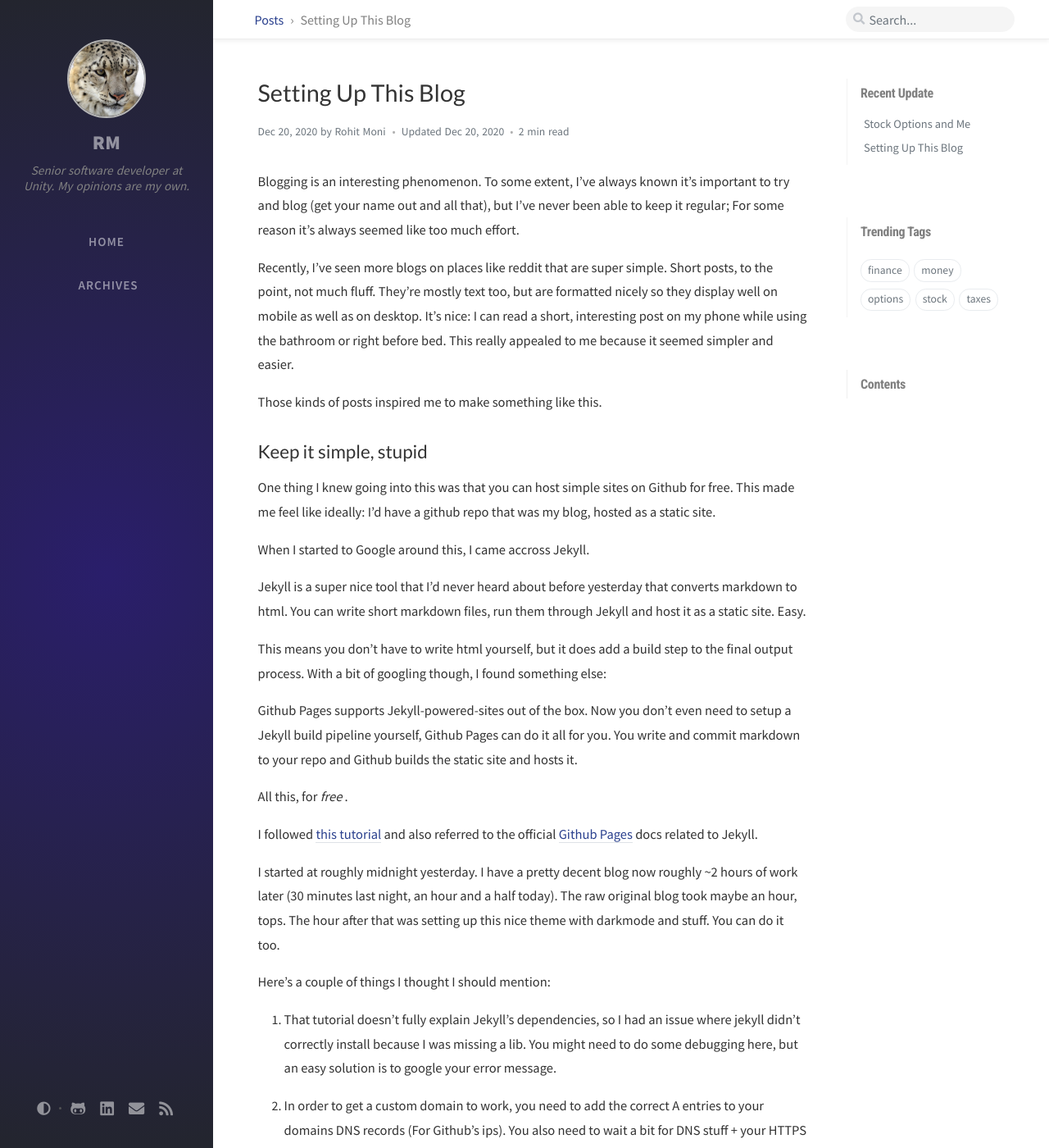
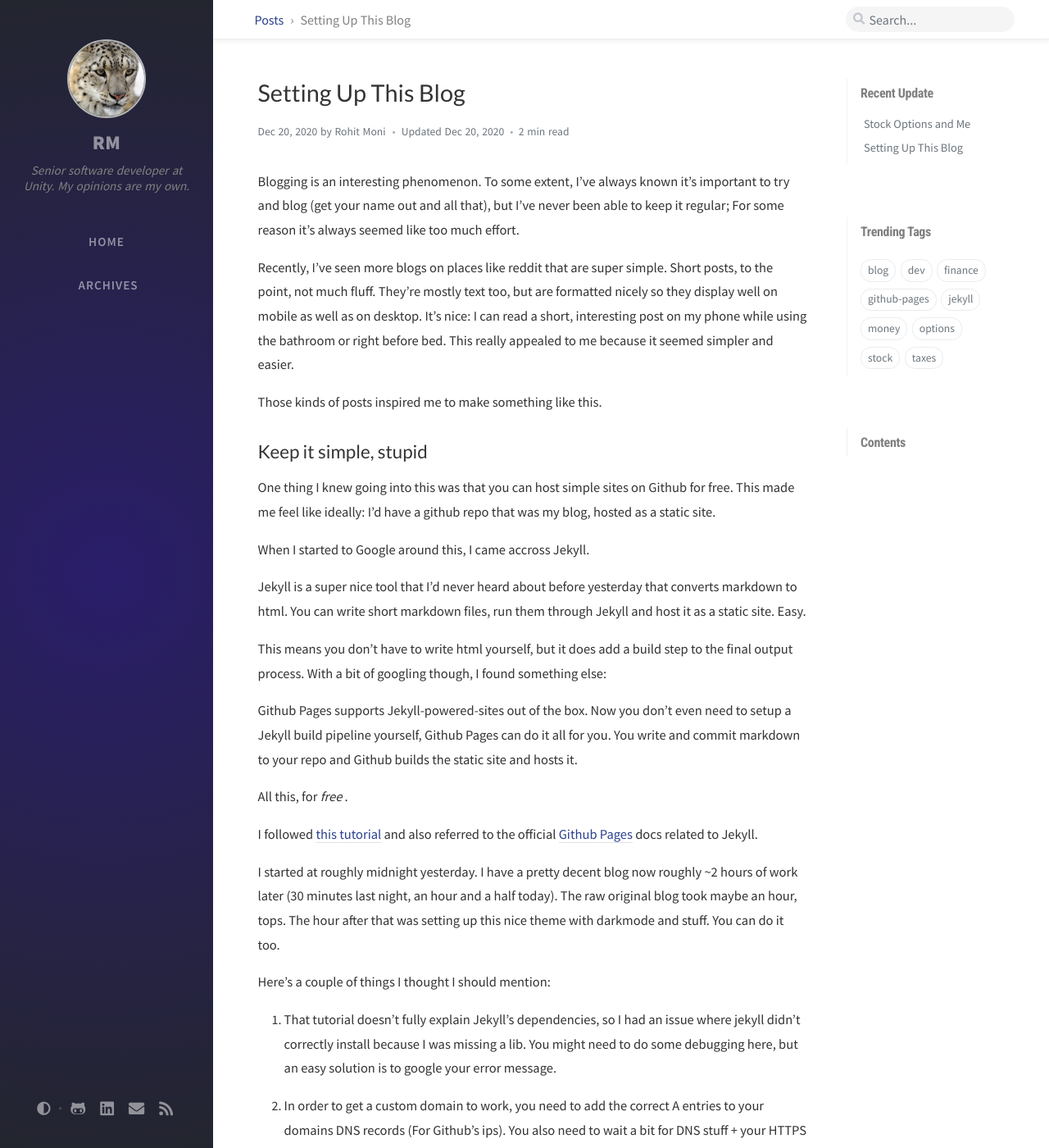
Before and after one commit to RohitMoni/blog.moni.dev, a Jekyll site: the page built from _posts/2020-12-20-setting-up-this-blog.md, in a window 1280 px wide and 1400 px high. Shown: the whole window at 82% size. Built offline with Jekyll 4.4.1, drawn with Linux system fonts in a browser that asks for light colours; nearby versions of some CDN libraries; comment, search, counter and statistics services are not loaded; some of the changed text lies outside the part shown.

```diff
--- a/_posts/2020-12-20-setting-up-this-blog.md
+++ b/_posts/2020-12-20-setting-up-this-blog.md
@@ -2,7 +2,9 @@
 layout: post
 date: 2020-12-20 12:33:00 EST
 title: "Setting Up This Blog"
+tags: dev blog jekyll github-pages
 last_modified_at: 2020-12-20 13:45:00 EST
+permalink: /:title
 ---
 
 Blogging is an interesting phenomenon. To some extent, I've always known it's important to try and blog (get your name out and all that), but I've never been able to keep it regular; For some reason it's always seemed like too much effort.
```
Also changed, not shown: _posts/2020-12-29-stock-options-and-me.md (+1 -0 lines).
